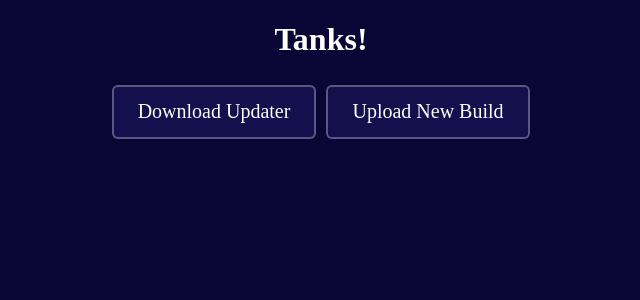
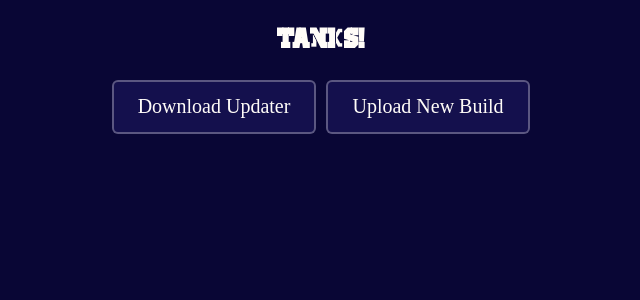
Before and after one commit to LimeGradient/TankUpdaterServer, a Vue app in the folder tanks-client/: page / in a window 1280 px wide. Shown: the top 300 px of the page, without its empty margins (319-959 px from the left). Built offline with nearby package versions, Linux system fonts and the light colour scheme.

Commit message:
WIP: Font but it's weird af

```diff
--- a/tanks-client/src/components/Home.vue
+++ b/tanks-client/src/components/Home.vue
@@ -18,4 +18,8 @@ import Button from './Button.vue';
     flex-direction: column;
     align-items: center;
 }
+
+.container h1 {
+    font-family: stencil;
+}
 </style>
--- a/tanks-client/src/main.ts
+++ b/tanks-client/src/main.ts
@@ -1,5 +1,6 @@
 import { createApp } from 'vue'
 import './style.css'
+// import './assets/united-stencil.css'
 
 import router from "./router"
 
--- a/tanks-client/src/style.css
+++ b/tanks-client/src/style.css
@@ -9,3 +9,10 @@ body {
 
   color: rgb(255, 252, 248);
 }
+
+@font-face {
+  font-family: stencil;
+  src:
+  /* url("./assets/old_school_united_stencil.ttf"), */
+  url("./assets/old_school_united_stencil-webfont.woff") format("woff");
+}
```
Also changed, not shown: tanks-client/src/assets/old_school_united_stencil-webfont.woff (added), tanks-client/src/assets/old_school_united_stencil.ttf (added).
